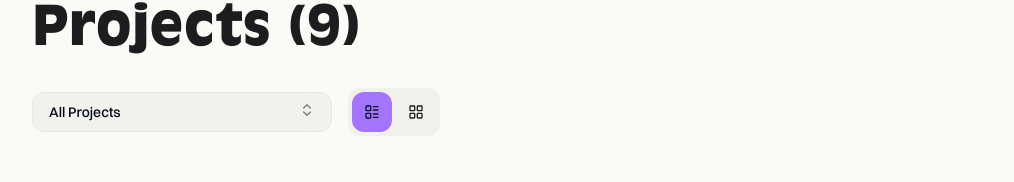
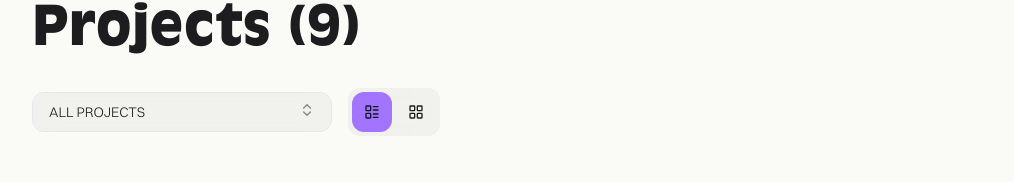
Before and after one commit to zeeshanjunaid/zeeshanjunaid.dev, a Next.js app: page /work in a window 1280 px wide. Shown: the part 117-299 px from the top of the page, without its empty margins (126-1140 px from the left). Built offline with nearby package versions, Linux system fonts and the light colour scheme.

Commit message:
operated filter bar

```diff
--- a/app/(root)/(routes)/components/filter-bar.tsx
+++ b/app/(root)/(routes)/components/filter-bar.tsx
@@ -42,50 +42,64 @@ const frameworks = [
     label: "Astro",
   },
 ];
-
-export function FilterBar() {
+interface FilterBarProps {
+  skills: string[];
+  skillValue: string;
+  setSkillValue: (value: string) => void;
+}
+export function FilterBar({
+  skills,
+  skillValue,
+  setSkillValue,
+}: FilterBarProps) {
   const [open, setOpen] = React.useState(false);
-  const [value, setValue] = React.useState("");
 
   return (
     <Popover open={open} onOpenChange={setOpen}>
-      <PopoverTrigger asChild className="relative">
+      <PopoverTrigger
+        disabled={skills.length === 0}
+        asChild
+        className="relative"
+      >
         <Button
           variant="outline"
           role="combobox"
           aria-expanded={open}
-          className="justify-between bg-transparent rounded-xl overflow-hidden relative w-[260px] md:w-[300px]"
+          className="justify-between bg-transparent rounded-xl overflow-hidden relative w-[260px] md:w-[300px] uppercase font-switzer font-light text-dark dark:text-light text-xs md:text-sm"
         >
           <BlurBG />
           <div className="z-20 relative flex justify-between w-full">
-            {value
-              ? frameworks.find((framework) => framework.value === value)?.label
+            {skillValue
+              ? skills.find((skill) => skill === skillValue)
               : "All Projects"}
             <ChevronsUpDown className="ml-2 h-4 w-4 shrink-0 opacity-50" />
           </div>
         </Button>
       </PopoverTrigger>
-      <PopoverContent className="w-[200px] md:w-[300px] p-0">
-        <Command>
+      <PopoverContent className="w-[200px] md:w-[300px] p-0 rounded-xl bg-light dark:bg-dark">
+        <Command className="rounded-xl bg-light dark:bg-dark">
           <CommandInput placeholder="Search skill..." />
-          <CommandEmpty>No framework found.</CommandEmpty>
+          <CommandEmpty>No Skill found.</CommandEmpty>
           <CommandGroup>
-            {frameworks.map((framework) => (
+            {skills.map((skill) => (
               <CommandItem
-                key={framework.value}
-                value={framework.value}
+                key={skill}
+                value={skill}
+                className="uppercase font-switzer font-light text-dark dark:text-light"
                 onSelect={(currentValue) => {
-                  setValue(currentValue === value ? "" : currentValue);
+                  setSkillValue(
+                    currentValue === skillValue ? "" : currentValue,
+                  );
                   setOpen(false);
                 }}
               >
                 <Check
                   className={cn(
-                    "mr-2 h-4 w-4",
-                    value === framework.value ? "opacity-100" : "opacity-0",
+                    "mr-2 h-4 w-4 text-purple",
+                    skillValue === skill ? "opacity-100" : "opacity-0",
                   )}
                 />
-                {framework.label}
+                {skill}
               </CommandItem>
             ))}
           </CommandGroup>
--- a/app/(root)/(routes)/work/page.tsx
+++ b/app/(root)/(routes)/work/page.tsx
@@ -1,6 +1,6 @@
 "use client";
 
-import React, { useState } from "react";
+import React, { useEffect, useState } from "react";
 
 import { Container } from "@/components/container";
 import { FilterBar } from "../components/filter-bar";
@@ -12,6 +12,24 @@ import { WorkList } from "../components/work-list";
 const WorkPage = () => {
   const projectsNum = ProjectsList.length;
   const [gridView, setGridView] = useState(false);
+  const [skillValue, setSkillValue] = useState("");
+  const [projects, setProjects] = useState(ProjectsList);
+
+  const skills = Array.from(
+    new Set(ProjectsList.flatMap((project) => project.tags)),
+  ).sort();
+
+  useEffect(() => {
+    const filteredProjects =
+      skillValue.length > 0
+        ? ProjectsList.filter((project) =>
+            project.tags.some((skill) => skill.includes(skillValue)),
+          )
+        : ProjectsList;
+
+    setProjects(filteredProjects);
+  }, [skillValue]);
+
   return (
     <>
       <Container
@@ -25,7 +43,11 @@ const WorkPage = () => {
           Projects ({projectsNum})
         </h2>
         <div className="flex justify-start items-center gap-x-2 md:gap-x-4">
-          <FilterBar />
+          <FilterBar
+            skillValue={skillValue}
+            setSkillValue={setSkillValue}
+            skills={skills}
+          />
           <ViewToggle gridView={gridView} setGridView={setGridView} />
         </div>
       </Container>
@@ -56,7 +78,7 @@ const WorkPage = () => {
         </div>
       )}
 
-      {gridView ? "" : <WorkList projects={ProjectsList} />}
+      {gridView ? "" : <WorkList projects={projects} />}
       <ReachOut />
     </>
   );
```
